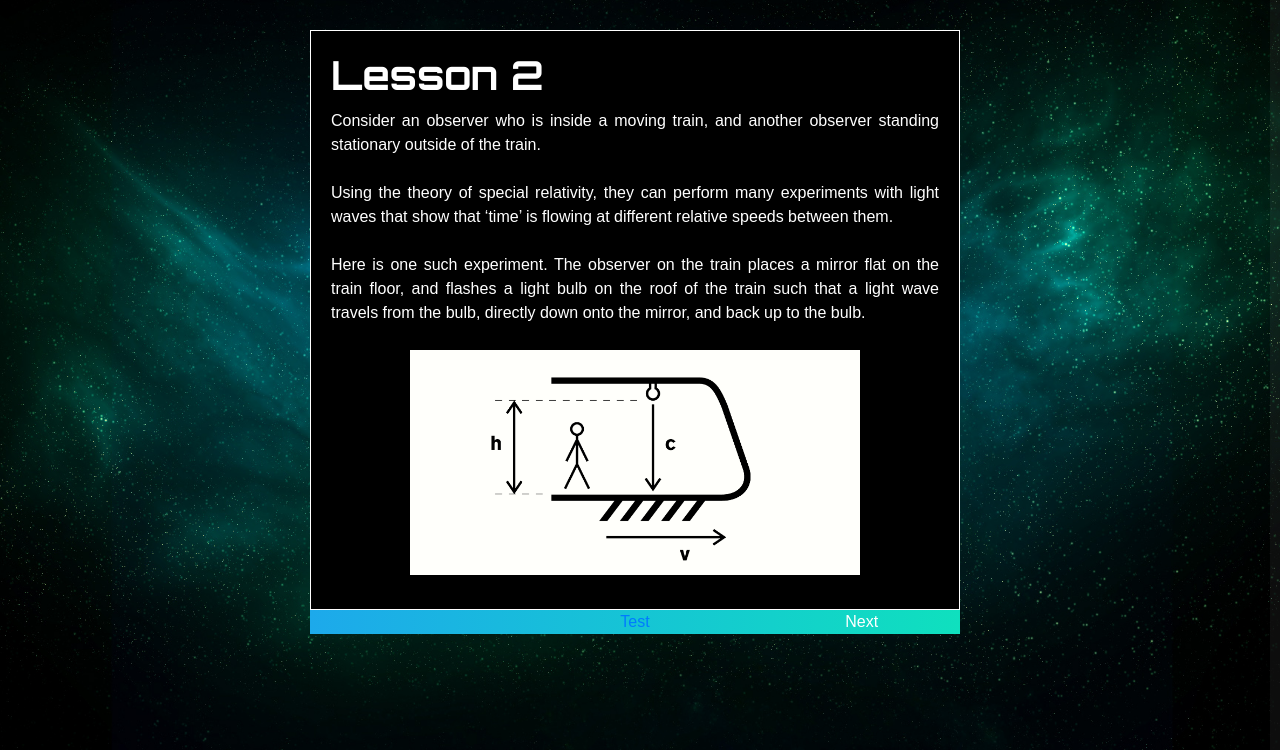
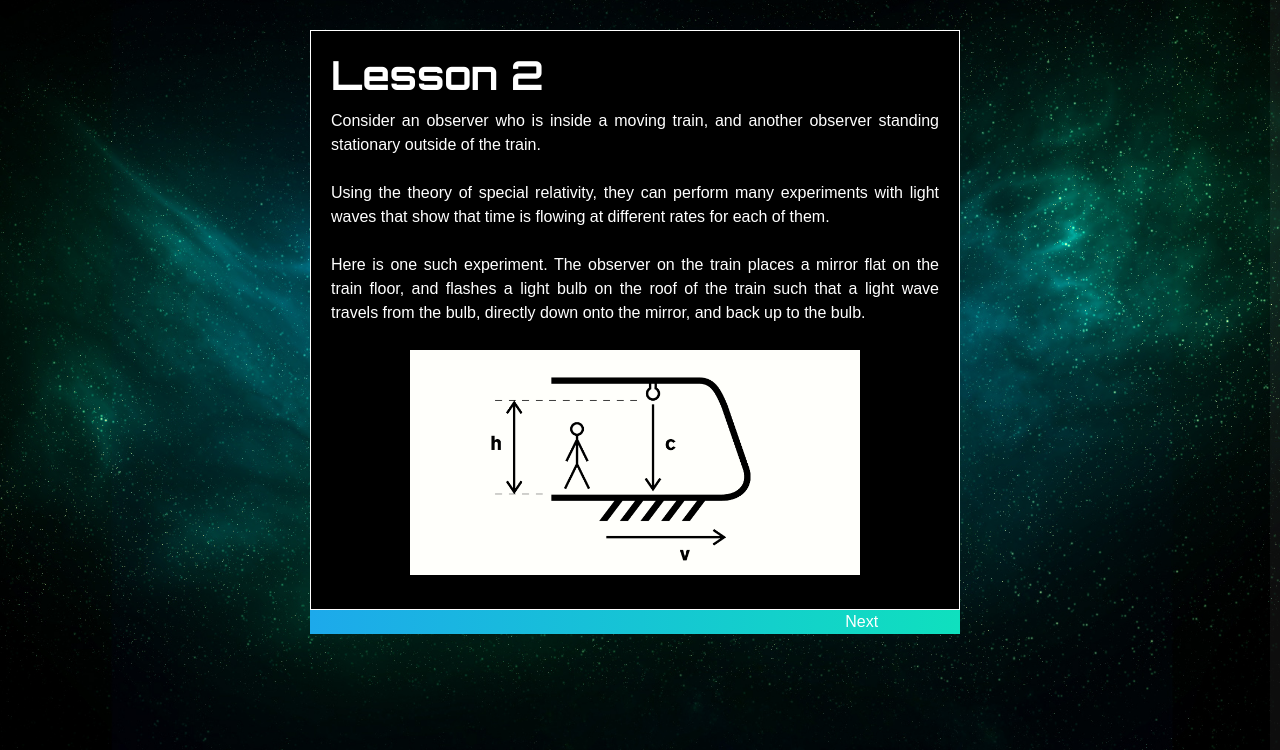
Before and after one commit to jasperpato/learn-special-relativity, a Flask app: page /learn/lesson-2 in a window 1280 px wide. Shown: the part 50-800 px from the top of the page. Run offline with Flask 2, Linux system fonts and the light colour scheme; a user stored in the database is signed in; some libraries are stand-ins or nearby versions.

Commit message:
lesson 2 updates (still good)

```diff
--- a/app/static/script.js
+++ b/app/static/script.js
@@ -82,6 +82,7 @@ function loadNextPage2() {
 		$("#l23").toggle();
 	} else if ($("#l23").is(":visible")) {
 		$("#next-2").toggle();
+		$("#go-test-2").show();
 		$("#l23").toggle();
 		$("#l24").toggle();
 	}
--- a/app/templates/lesson-2.html
+++ b/app/templates/lesson-2.html
@@ -73,7 +73,7 @@
 						outside of the train.
 						<br /><br />
 						Using the theory of special relativity, they can perform many experiments with light waves that
-						show that ‘time’ is flowing at different relative speeds between them.
+						show that time is flowing at different rates for each of them.
 						<br /><br />
 						Here is one such experiment. The observer on the train places a mirror flat on the train floor,
 						and flashes a light bulb on the roof of the train such that a light wave travels from the bulb,
@@ -141,7 +141,9 @@
 			</div>
 			<div class="switchPages row">
 				<div class="col-md-4 pageButton"><div id="prev-2" style="display: none">Prev</div></div>
-				<div class="col-md-4 pageButton" id="test-2"><a href="{{ url_for('routes.test2') }}"> Test</a></div>
+				<div class="col-md-4 pageButton">
+					<div id="go-test-2" style="display: none"><a href="{{ url_for('routes.test2') }}"> Test</a></div>
+				</div>
 				<div class="col-md-4 pageButton"><div id="next-2">Next</div></div>
 			</div>
 		</div>
```
